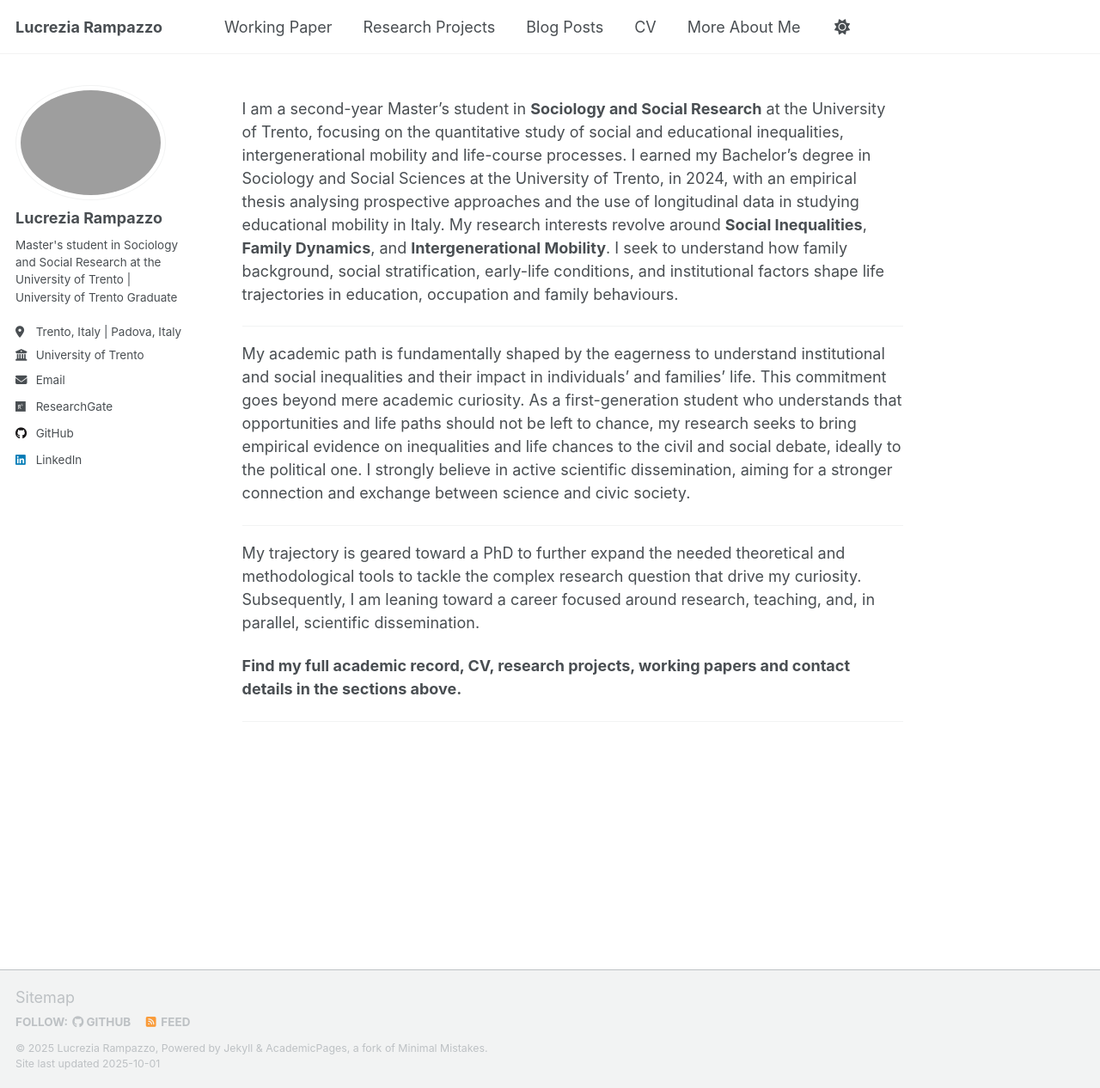
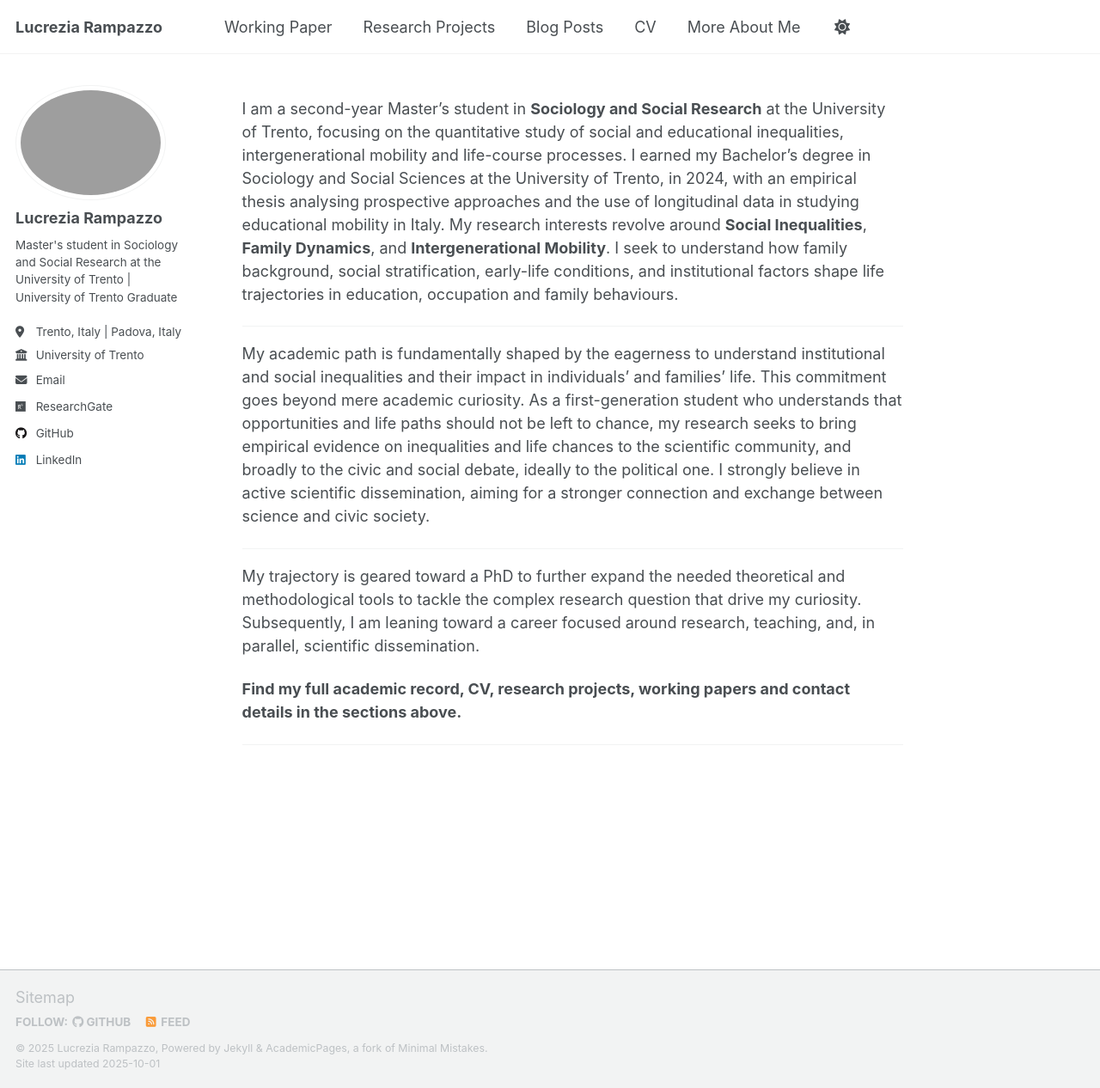
Before and after one commit to LucreziaRampazzo/lucreziarampazzo.github.io, a Jekyll site: the page built from _pages/about.md, in a window 1280 px wide and 1266 px high. Shown: the whole window at 86% size. Built offline with Jekyll 4.4.1, drawn with Linux system fonts in a browser that asks for light colours; a script that is not in the unit is left out.

Commit message:
Update about.md

```diff
--- a/_pages/about.md
+++ b/_pages/about.md
@@ -10,7 +10,7 @@ I am a second-year Master’s student in **Sociology and Social Research** at th
 My research interests revolve around **Social Inequalities**, **Family Dynamics**, and **Intergenerational Mobility**. I seek to understand how family background, social stratification, early-life conditions, and institutional factors shape life trajectories in education, occupation and family behaviours.
 
 ---
-My academic path is fundamentally shaped by the eagerness to understand institutional and social inequalities and their impact in individuals' and families' life. This commitment goes beyond mere academic curiosity. As a first-generation student who understands that opportunities and life paths should not be left to chance, my research seeks to bring empirical evidence on inequalities and life chances to the civil and social debate, ideally to the political one.
+My academic path is fundamentally shaped by the eagerness to understand institutional and social inequalities and their impact in individuals' and families' life. This commitment goes beyond mere academic curiosity. As a first-generation student who understands that opportunities and life paths should not be left to chance, my research seeks to bring empirical evidence on inequalities and life chances to the scientific community, and broadly to the civic and social debate, ideally to the political one.
 I strongly believe in active scientific dissemination, aiming for a stronger connection and exchange between science and civic society.
 
 ---
```
